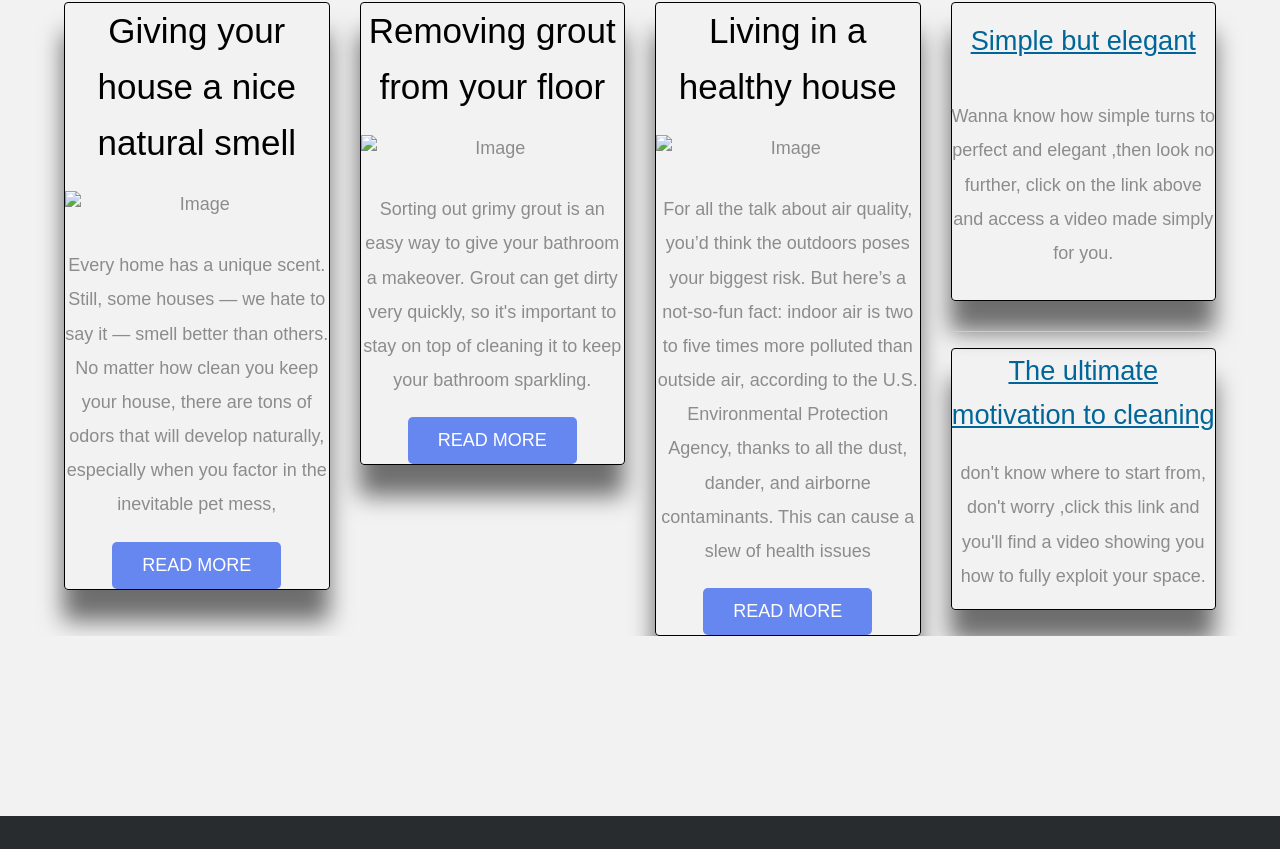
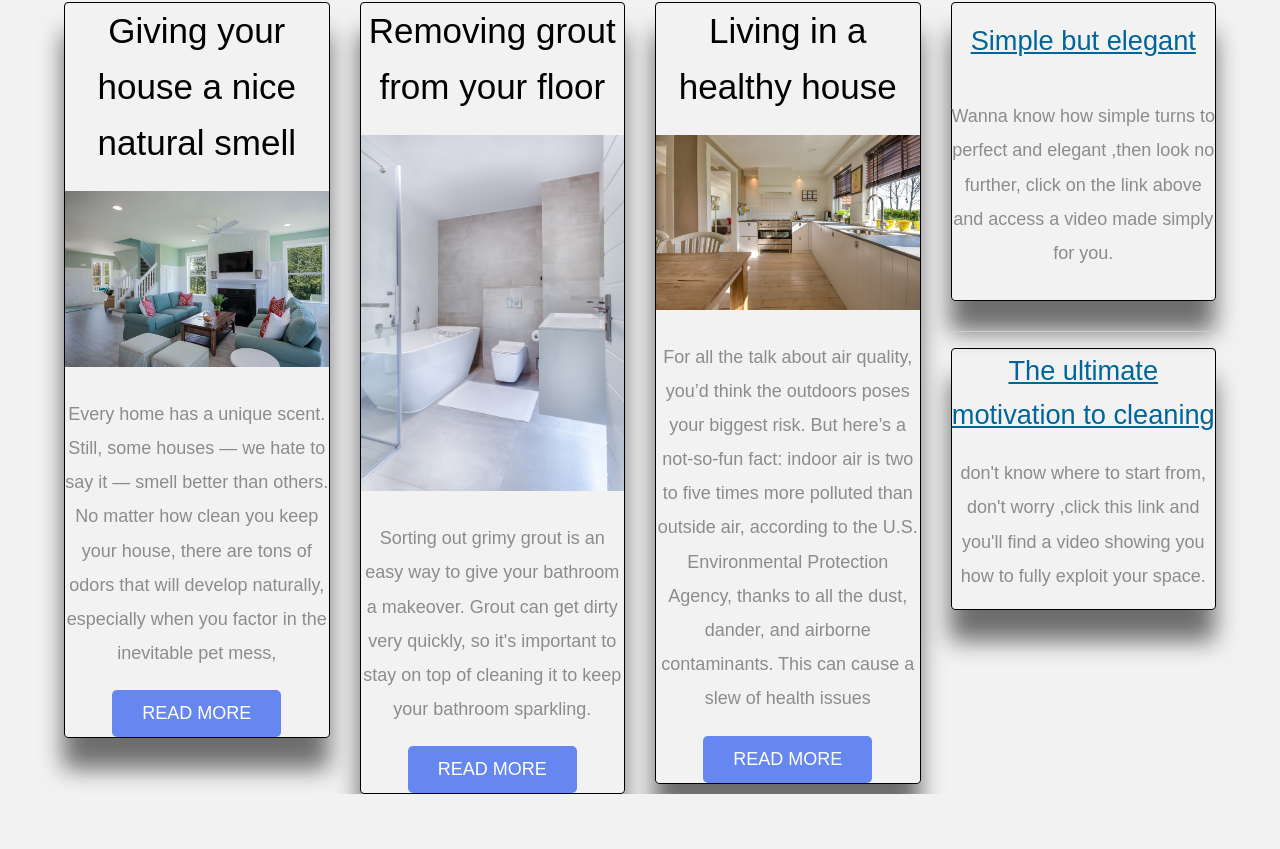
Before and after one commit to john7trey/homedecorproject, a plain HTML site: page about.html in a window 1280 px wide. Shown: the part 1900-2749 px from the top of the page. Drawn offline with nearby package versions, Linux system fonts and the light colour scheme; files that its build step writes are made by us from their sources; files whose address does not match are found by name.

Commit message:
Update about.html

```diff
--- a/about.html
+++ b/about.html
@@ -11,8 +11,8 @@
    <link rel="stylesheet" href="http://maxcdn.bootstrapcdn.com/font-awesome/4.2.0/css/font-awesome.min.css">
     <!-- load stylesheets -->
     <link rel="stylesheet" href="https://fonts.googleapis.com/css?family=Open+Sans:300,400">  <!-- Google web font "Open Sans" -->
-    <link rel="stylesheet" href="css/bootstrap.min.css">                                      <!-- Bootstrap style -->
-    <link rel="stylesheet" href="css/templatemo-style.css">                                   <!-- Templatemo style -->
+    <link rel="stylesheet" href="bootstrap.min.css">                                      <!-- Bootstrap style -->
+    <link rel="stylesheet" href="templatemo-style.css">                                   <!-- Templatemo style -->
 
     <!-- HTML5 shim and Respond.js for IE8 support of HTML5 elements and media queries -->
     <!-- WARNING: Respond.js doesn't work if you view the page via file:// -->
@@ -141,7 +141,7 @@
 
                         <div class="tm-content-box">
                             <h4 class="tm-margin-b-20 tm-gold-text" style="color: black;">Giving your house a nice natural smell</h4>
-                            <img src="img/blog4b.jpg" alt="Image" class="tm-margin-b-30 img-fluid">
+                            <img src="blog4b.jpg" alt="Image" class="tm-margin-b-30 img-fluid">
 
                             <p class="tm-margin-b-20">Every home has a unique scent. Still, some houses — we hate to say it —
                                 smell better than others. No matter how clean you keep your house, there
@@ -156,7 +156,7 @@
 
                         <div class="tm-content-box">
                             <h4 class="tm-margin-b-20 tm-gold-text" style="color: black;">Removing grout from your floor</h4>
-                            <img src="img/blog3.jpg" alt="Image" class="tm-margin-b-30 img-fluid">
+                            <img src="blog3.jpg" alt="Image" class="tm-margin-b-30 img-fluid">
 
                             <p class="tm-margin-b-20">Sorting out grimy grout is an easy way to give your bathroom a makeover.
                                 Grout can get dirty very quickly, so it's important to stay on top of cleaning
@@ -170,7 +170,7 @@
 
                         <div class="tm-content-box">
                             <h4 class="tm-margin-b-20 tm-gold-text" style="color:black;">Living in a healthy house</h4>
-                            <img src="img/blog2.jpg" alt="Image" class="tm-margin-b-30 img-fluid">
+                            <img src="blog2.jpg" alt="Image" class="tm-margin-b-30 img-fluid">
 
                             <p class="tm-margin-b-20">For all the talk about air quality, you’d think the outdoors poses your biggest risk.
                                 But here’s a not-so-fun fact: indoor air is two to five times more polluted than outside
```
